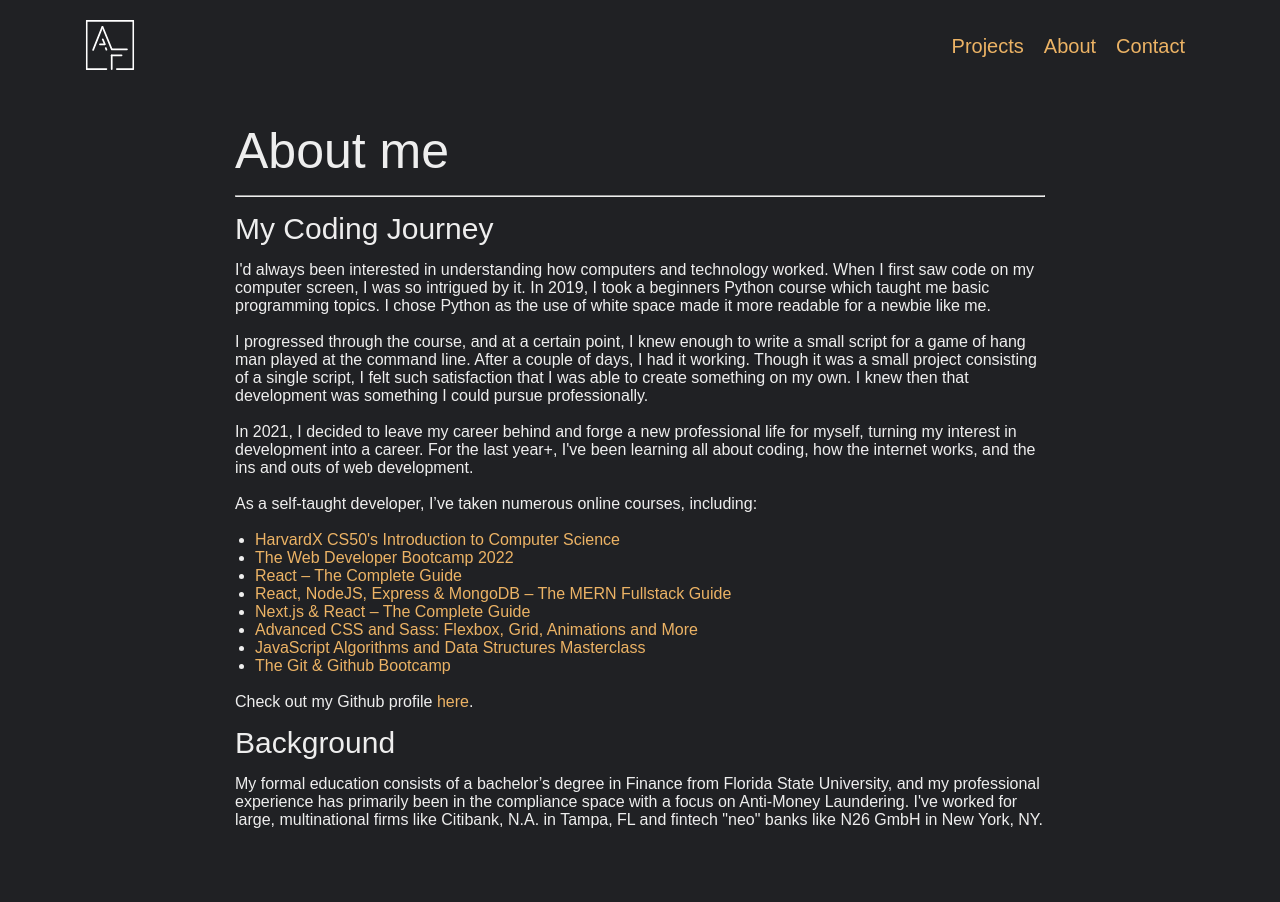
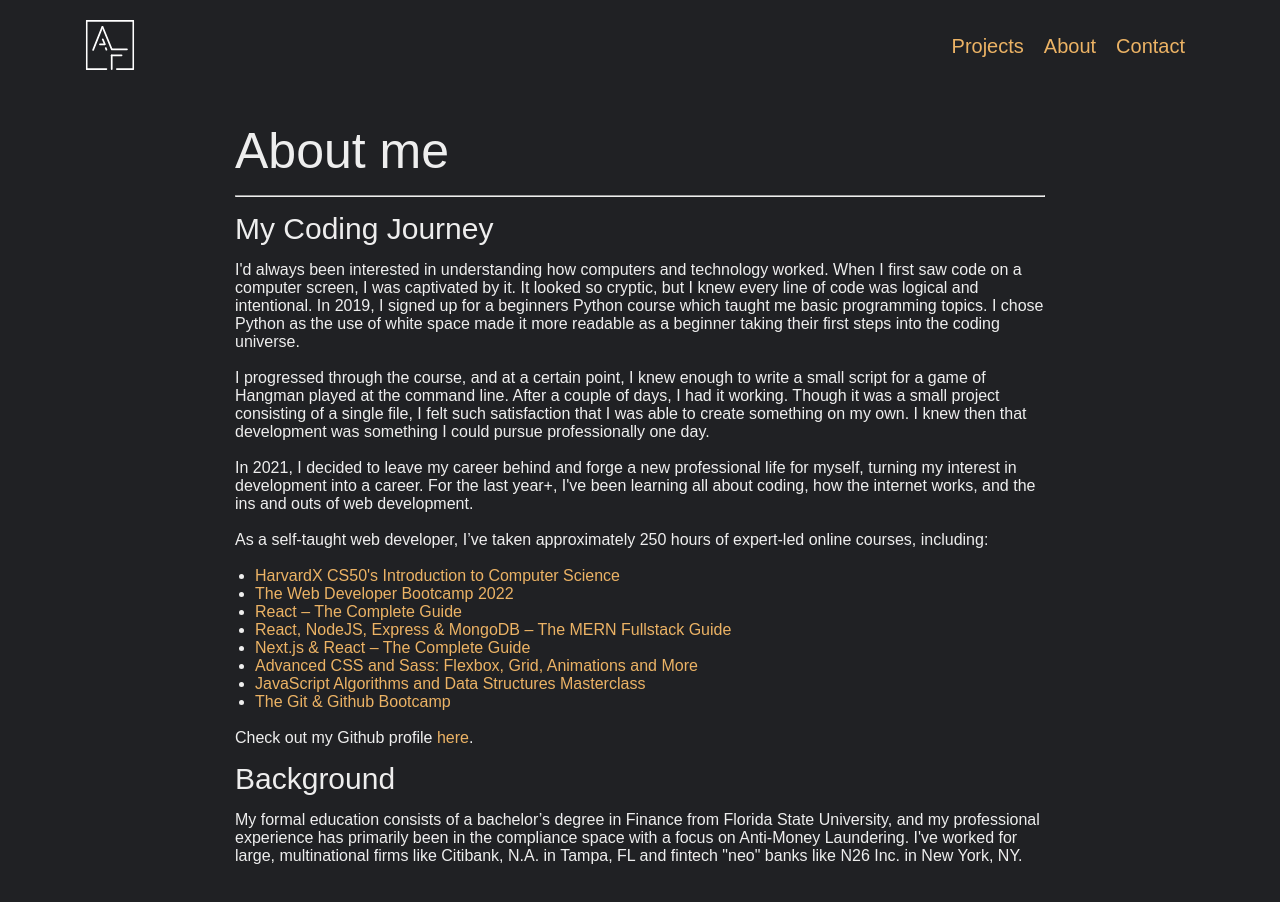
Before and after one commit to alexfotopoulos/personal-site, a Next.js app: page /about in a window 1280 px wide. Shown: the top 902 px of the page. Before the commit the page ends 879 px from the top, so only its background shows below. Built offline with nearby package versions, Linux system fonts and the light colour scheme.

Commit message:
revise about me page

```diff
--- a/components/homepage/Hero.js
+++ b/components/homepage/Hero.js
@@ -7,7 +7,7 @@ export default function Hero() {
             <img src={"images/Headshot.jpg"} alt="" className={styles.img} />
             </div>
             <h1 className={"heading-primary u-margin-bottom-big u-margin-top-medium move-in-left"}>Hi, I'm <span className={styles.name}>Alex</span></h1>
-            <h2 className={"heading-tertiary move-in-right"}>I'm a web developer interested in building beautiful and functional web applications</h2>
+            <h2 className={"heading-tertiary move-in-right"}>I'm a web developer with a passion for building beautiful and functional web applications</h2>
 
             {/* <p className="heading-tertiary">Take a look around! I post about previous and current projects. Feel free to reach out!</p> */}
         </div>
--- a/pages/about.js
+++ b/pages/about.js
@@ -9,11 +9,11 @@ export default function AboutPage() {
             <div>
                 <h2 className="heading-secondary u-margin-bottom-small u-margin-top-small">My Coding Journey</h2>
                 <p>
-                    I'd always been interested in understanding how computers and technology worked. When I first saw code on my computer screen, I was so intrigued by it. In 2019, I took a beginners Python course which taught me basic programming topics. I chose Python as the use of white space made it more readable for a newbie like me.
+                    I'd always been interested in understanding how computers and technology worked. When I first saw code on a computer screen, I was captivated by it. It looked so cryptic, but I knew every line of code was logical and intentional. In 2019, I signed up for a beginners Python course which taught me basic programming topics. I chose Python as the use of white space made it more readable as a beginner taking their first steps into the coding universe.
                 </p>
                 <br />
                 <p>
-                    I progressed through the course, and at a certain point, I knew enough to write a small script for a game of hang man played at the command line. After a couple of days, I had it working. Though it was a small project consisting of a single script, I felt such satisfaction that I was able to create something on my own. I knew then that development was something I could pursue professionally.
+                    I progressed through the course, and at a certain point, I knew enough to write a small script for a game of Hangman played at the command line. After a couple of days, I had it working. Though it was a small project consisting of a single file, I felt such satisfaction that I was able to create something on my own. I knew then that development was something I could pursue professionally one day.
                 </p>
                 <br />
                 <p>
@@ -21,7 +21,7 @@ export default function AboutPage() {
                 </p>
                 <br />
                 <p>
-                    As a self-taught developer, I’ve taken numerous online courses, including:
+                    As a self-taught web developer, I’ve taken approximately 250 hours of expert-led online courses, including:
                 </p>
                 <br />
                 <ul className="about-page__ul">
@@ -42,7 +42,7 @@ export default function AboutPage() {
             <div>
                 <h2 className="heading-secondary u-margin-bottom-small u-margin-top-small">Background</h2>
                 <p>
-                    My formal education consists of a bachelor’s degree in Finance from Florida State University, and my professional experience has primarily been in the compliance space with a focus on Anti-Money Laundering. I've worked for large, multinational firms like Citibank, N.A. in Tampa, FL and fintech "neo" banks like N26 GmbH in New York, NY.
+                    My formal education consists of a bachelor’s degree in Finance from Florida State University, and my professional experience has primarily been in the compliance space with a focus on Anti-Money Laundering. I've worked for large, multinational firms like Citibank, N.A. in Tampa, FL and fintech "neo" banks like N26 Inc. in New York, NY.
                 </p>
             </div>
         </main>
```
